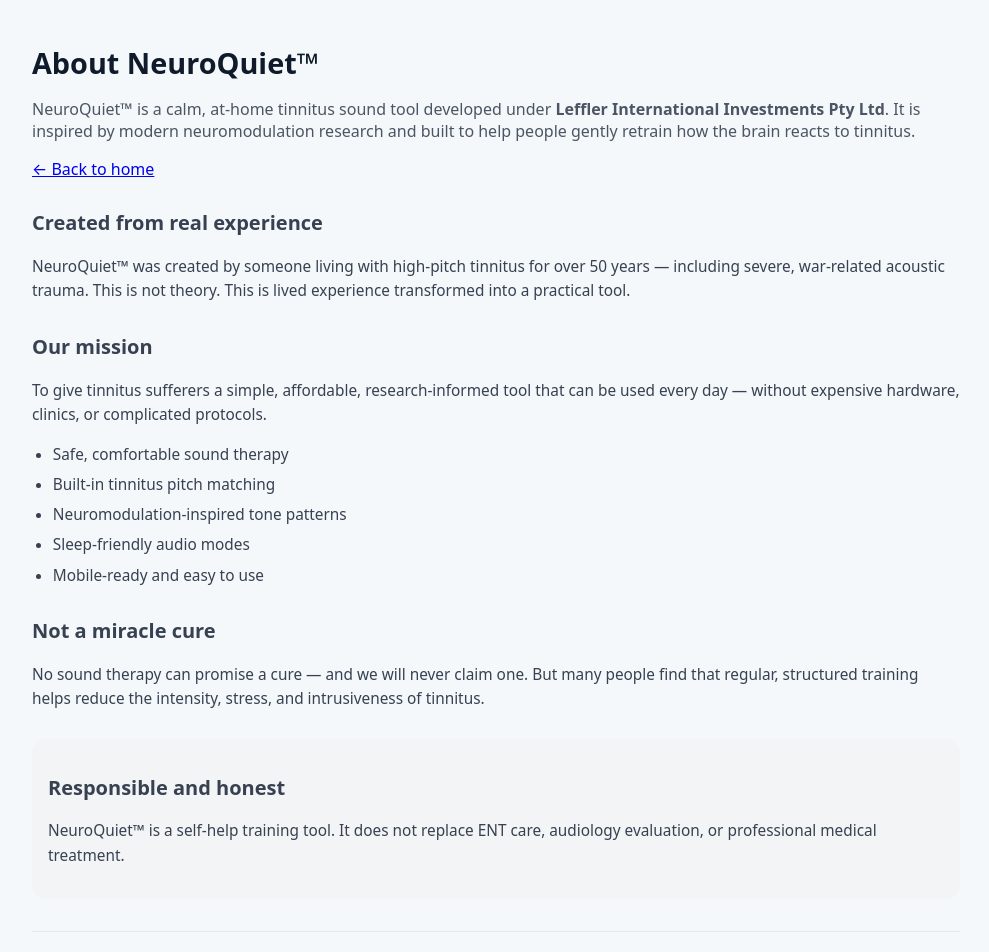
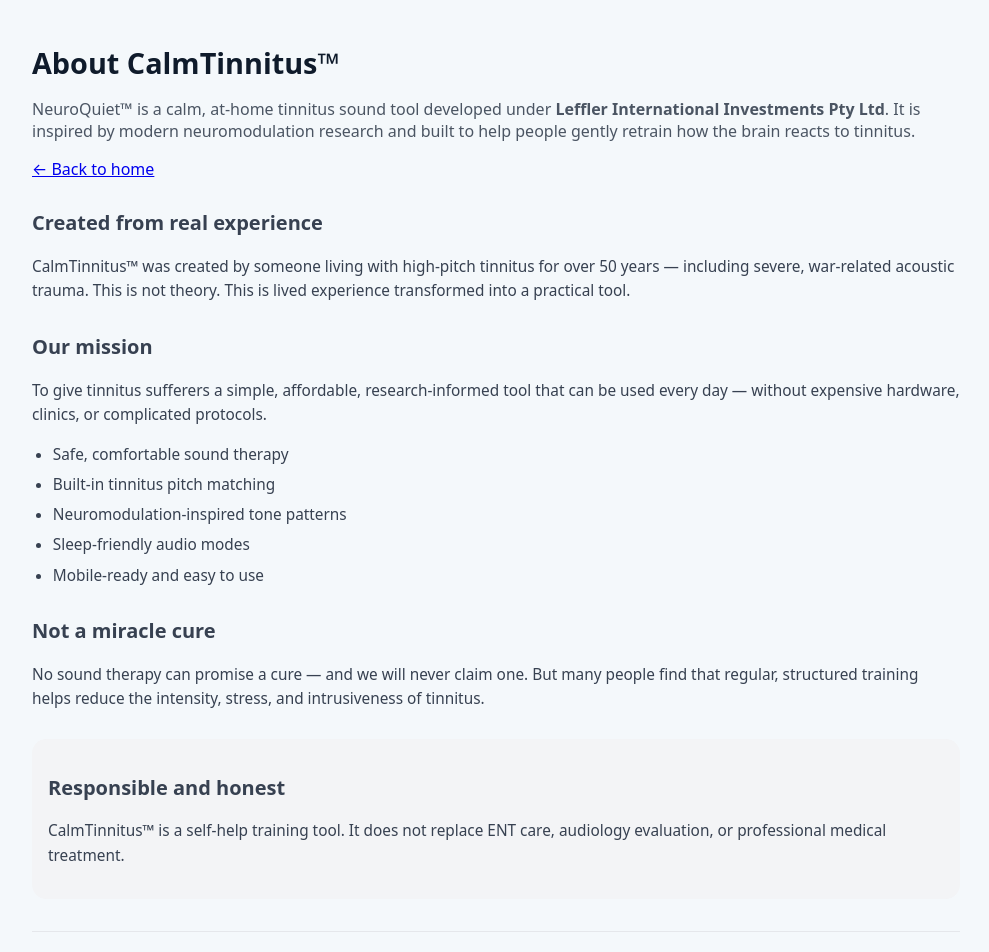
Before and after one commit to danyaffa/CalmTinnitus, a Next.js app: page /about in a window 1280 px wide. Shown: the top 952 px of the page, without its empty margins (144-1133 px from the left). Built offline with nearby package versions, Linux system fonts and the light colour scheme; no server answers.

Commit message:
Update page.tsx

```diff
--- a/app/about/page.tsx
+++ b/app/about/page.tsx
@@ -9,7 +9,7 @@ export default function AboutPage() {
   return (
     <main className="nq-about">
       <header className="nq-about-header">
-        <h1>About NeuroQuiet™</h1>
+        <h1>About CalmTinnitus™</h1>
         <p>
           NeuroQuiet™ is a calm, at-home tinnitus sound tool developed under
           <strong> Leffler International Investments Pty Ltd</strong>.
@@ -27,7 +27,7 @@ export default function AboutPage() {
       <section className="nq-about-section">
         <h2>Created from real experience</h2>
         <p>
-          NeuroQuiet™ was created by someone living with high-pitch tinnitus for
+          CalmTinnitus™ was created by someone living with high-pitch tinnitus for
           over 50 years — including severe, war-related acoustic trauma.
           This is not theory. This is lived experience transformed into a practical
           tool.
@@ -62,7 +62,7 @@ export default function AboutPage() {
       <section className="nq-about-section nq-about-dark">
         <h2>Responsible and honest</h2>
         <p>
-          NeuroQuiet™ is a self-help training tool. It does not replace ENT care,
+          CalmTinnitus™ is a self-help training tool. It does not replace ENT care,
           audiology evaluation, or professional medical treatment.
         </p>
       </section>
```
